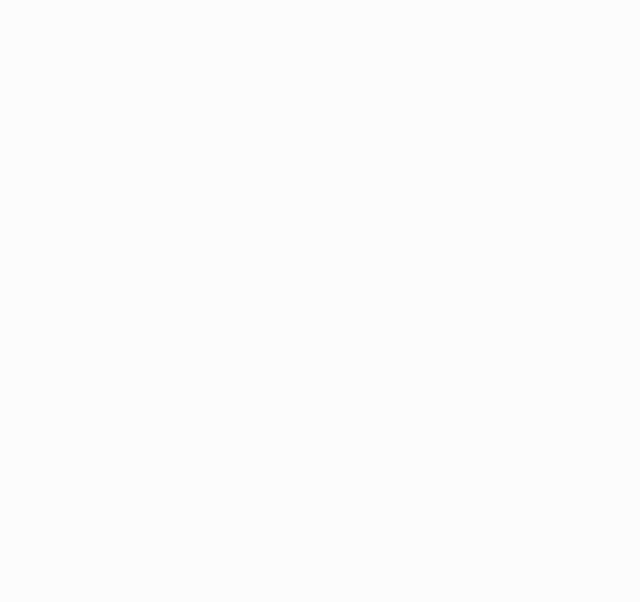
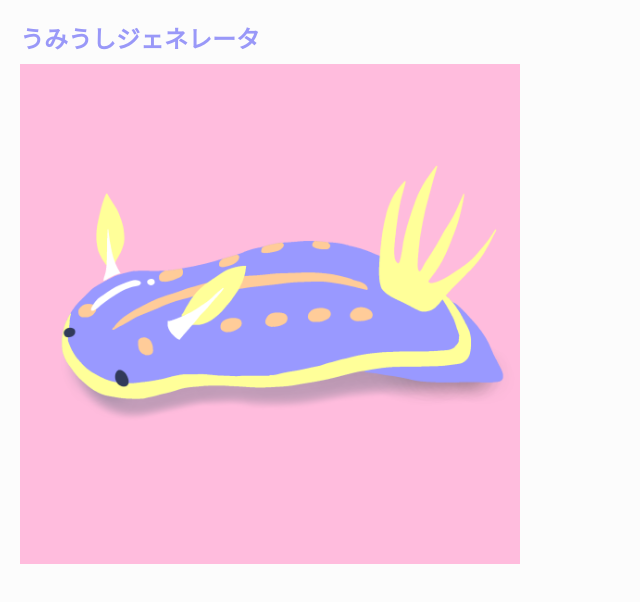
Before and after one commit to koconuts/sea-slug-generator, a Vue app: page / in a window 1280 px wide. Shown: the top 602 px of the page, without its empty margins (0-640 px from the left). Built offline with nearby package versions, Linux system fonts and the light colour scheme; a web font is replaced by a local one.

Commit message:
ヘッダーと画像追加

```diff
--- a/src/App.vue
+++ b/src/App.vue
@@ -1,5 +1,9 @@
 <template>
   <div>
+    <div class="header">
+      <h1>うみうしジェネレータ</h1>
+    </div>
+    <img class="main-img" src="./assets/images/slug_1.png">
   </div>
 </template>
 
```
